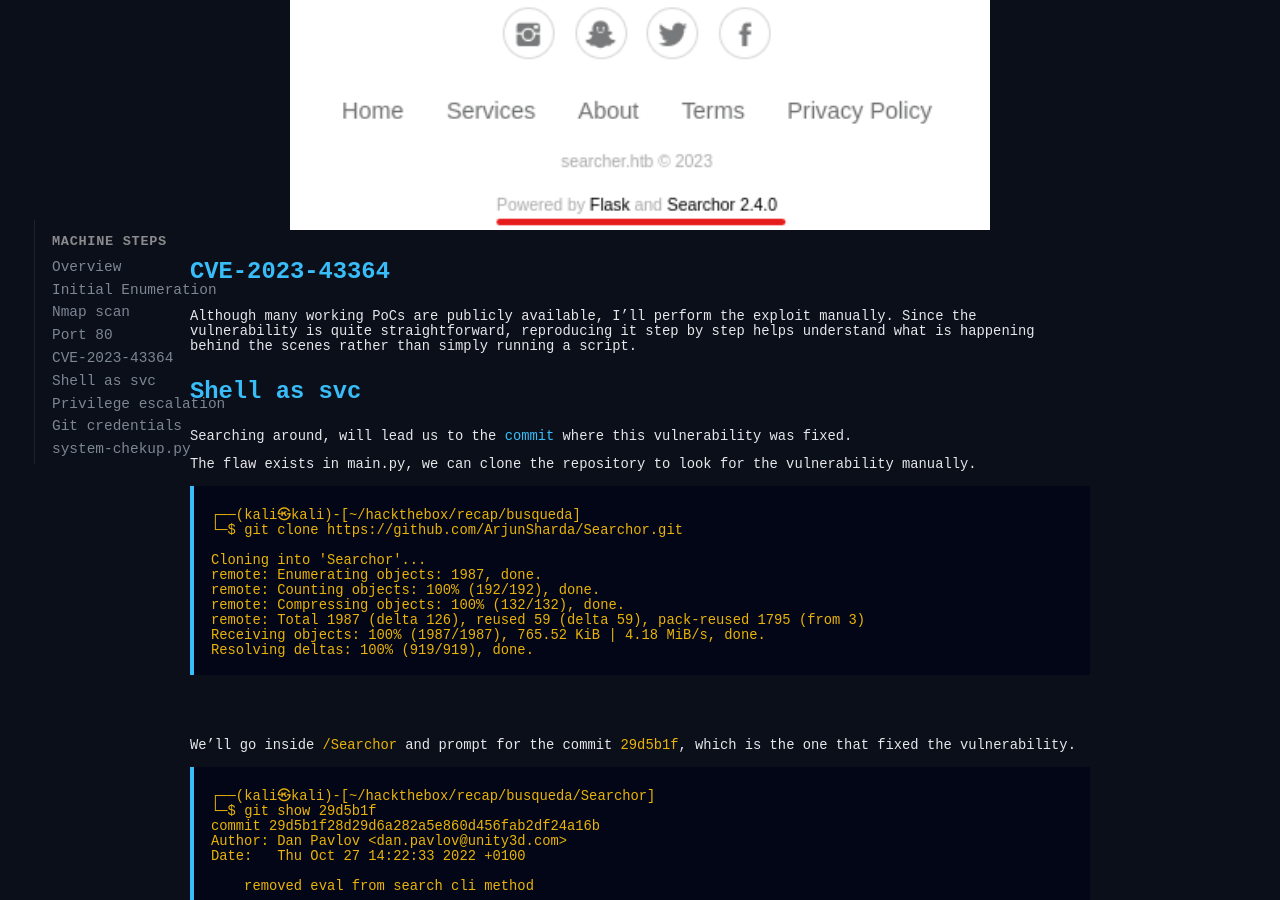
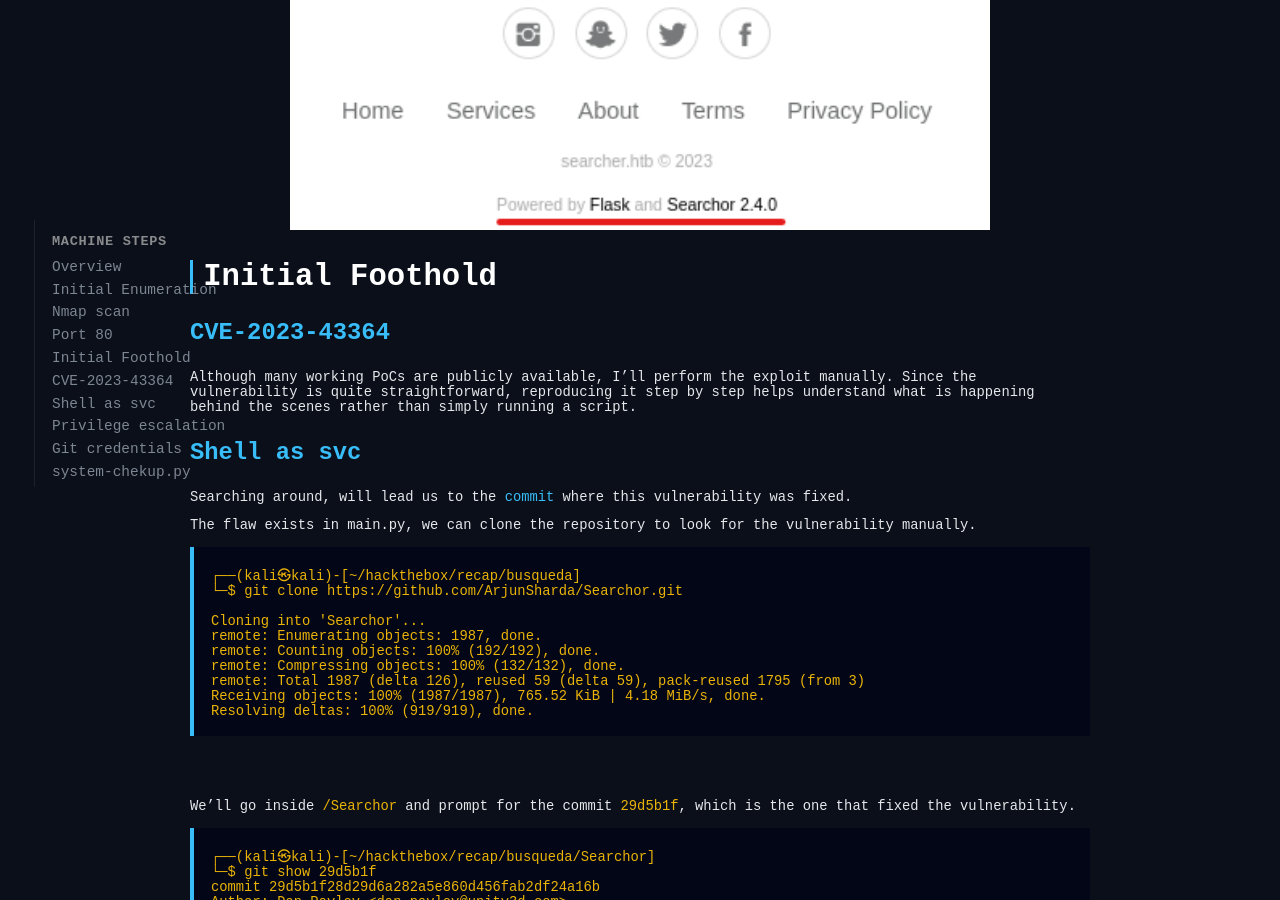
Before and after one commit to SudoKy0t0/SudoKy0t0.github.io, a Jekyll site: the page built from _posts/2026-03-09-htb-busqueda-writeup.md, in a window 1280 px wide and 900 px high, scrolled down 1882 px. Built offline with Jekyll 4.4.1, drawn with Linux system fonts in a browser that asks for light colours.

Commit message:
Update 2026-03-09-htb-busqueda-writeup.md

```diff
--- a/_posts/2026-03-09-htb-busqueda-writeup.md
+++ b/_posts/2026-03-09-htb-busqueda-writeup.md
@@ -64,6 +64,8 @@ Scrolling down a little bit in the footer, we can see this web app is built with
     <img src="/assets/images/busqueda/Captura3.png" width="700">
   </a>
 </p>
+
+## Initial Foothold
 
 ### CVE-2023-43364
 
@@ -142,10 +144,10 @@ Inspecting with burpsuite, it's now clear where we should input the command exec
 
 If we look at the code carefully, the syntax we're going to need:
 
-> `'` to close the original query string
-> `,` to inject a new function argument
-> `))` to close the injected call and the original function call
-> `#` to comment out the remaining arguments to avoid syntax errors
+- `'` to close the original query string
+- `,` to inject a new function argument
+- `))` to close the injected call and the original function call
+- `#` to comment out the remaining arguments to avoid syntax errors
 
 Finally, because this is a python interpreter using eval(), we'll need to invoke os, this is easily done with `__import__('os').popen('bash command')` or `__import__('os').system('bash command')`.
 
```
